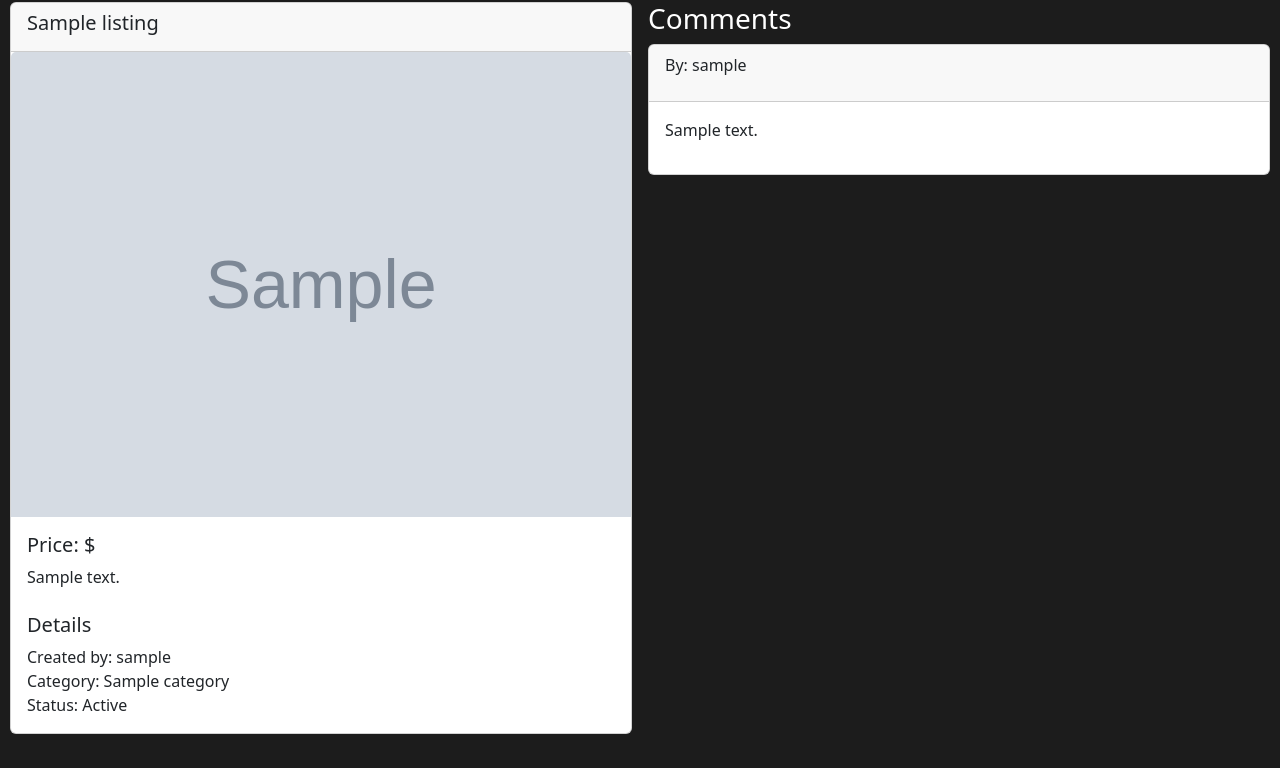
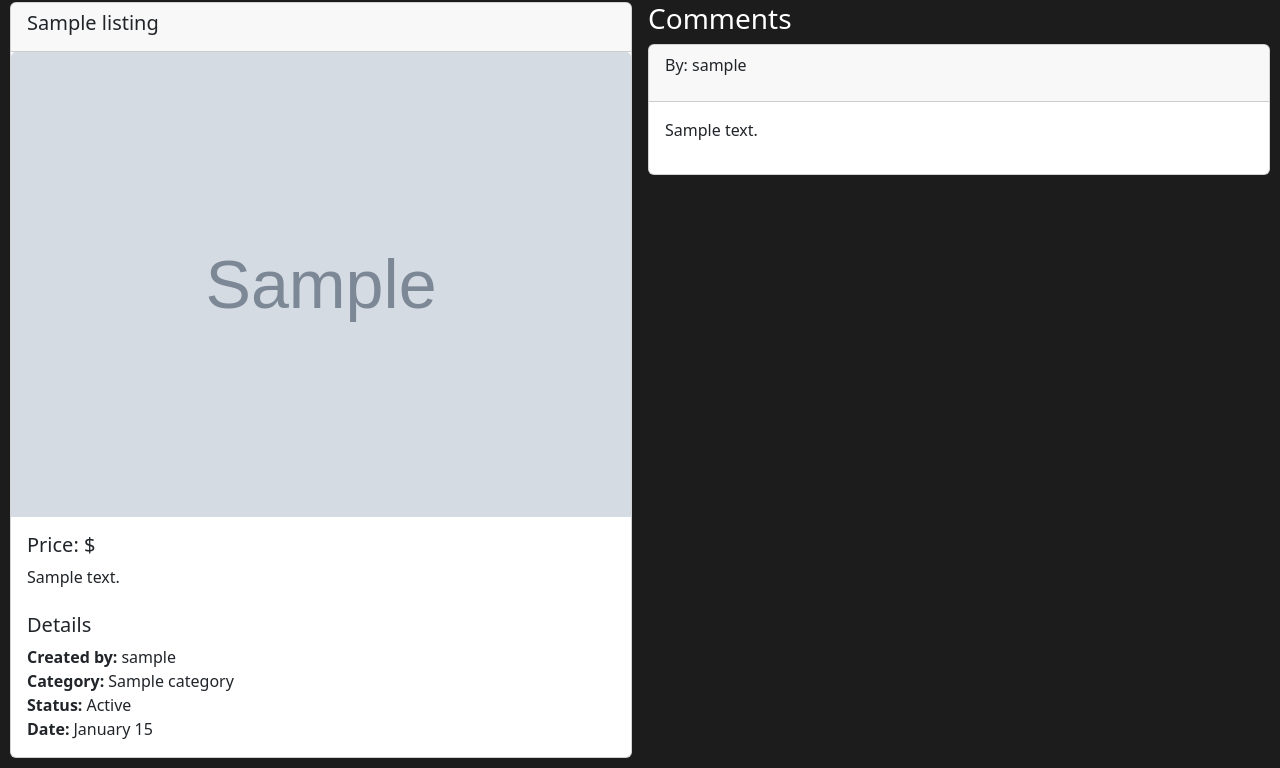
Before and after one commit to GabrielMensi/cs50web-commerce, a Django app: page /listing/1 in a window 1280 px wide. Shown: the part 185-953 px from the top of the page. Before the commit the page ends 919 px from the top, so only its background shows below. Run offline with Django 3.2, Linux system fonts and the light colour scheme; tables that the repository leaves empty hold one stand-in row (values such as "Sample post"); grey boxes marked "Sample" are stand-in pictures.

Commit message:
feat: Update listing.html to display additional details in the card component

```diff
--- a/auctions/templates/auctions/listing.html
+++ b/auctions/templates/auctions/listing.html
@@ -25,6 +25,7 @@
     <h2>Listing</h2>
 
     <div class="d-flex gap-3">
+
         <div class="card w-50">
             <div class="card-header d-flex justify-content-between align-items-center">
                 <h5>{{ listing.title }}</h5>
@@ -65,9 +66,30 @@
                 {% endif %}
                 <h5 class="card-title mt-4">Details</h5>
                 <ul class="list-group list-group-flush">
-                    <li class="list-group item">Created by: {{ listing.owner }}</li>
-                    <li class="list-group item">Category: {% if listing.category %} {{ listing.category|capfirst }} {% else %}no listed{% endif %}</li>
-                    <li class="list-group item">Status: {% if listing.active %}Active{% else %}Closed{% endif %}</li>
+                    <li class="list-group item d-flex flex-row gap-1">
+                        <strong>Created by:</strong>
+                        {{ listing.owner }}
+                    </li>
+                    <li class="list-group item d-flex flex-row gap-1">
+                        <strong>Category:</strong>
+                        {% if listing.category %}
+                            {{ listing.category|capfirst }}
+                        {% else %}
+                            no listed
+                        {% endif %}
+                    </li>
+                    <li class="list-group item d-flex flex-row gap-1">
+                        <strong>Status:</strong>
+                        {% if listing.active %}
+                            Active
+                        {% else %}
+                            Closed
+                        {% endif %}
+                    </li>
+                    <li class="list-group item d-flex flex-row gap-1">
+                        <strong>Date:</strong>
+                        {{ listing.created_at|date:"F j" }}
+                    </li>
                 </ul>
             </div>
         </div>
```
